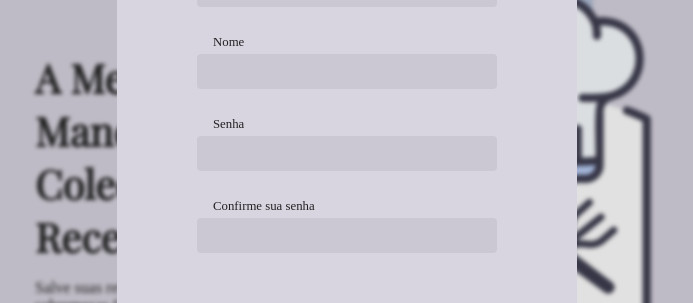
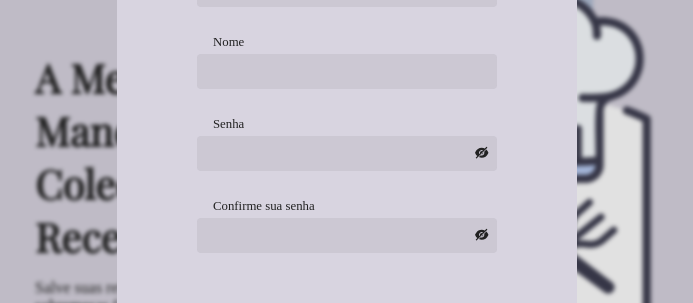
Before and after one commit to Rafael-Cesario/CookBook, a Next.js app in the folder frontend/: page / in a window 1280 px wide. Shown: the part 277-580 px from the top of the page, without its empty margins (293-986 px from the left). Built offline with nearby package versions, Linux system fonts and the light colour scheme.

Commit message:
[ Feat ] Show and hide password

```diff
--- a/frontend/package.json
+++ b/frontend/package.json
@@ -13,6 +13,7 @@
     "next": "14.2.2",
     "react": "^18",
     "react-dom": "^18",
+    "react-icons": "^5.2.0",
     "styled-components": "^6.1.8"
   },
   "devDependencies": {
--- a/frontend/src/features/authentication/components/field.tsx
+++ b/frontend/src/features/authentication/components/field.tsx
@@ -1,4 +1,8 @@
+"use client";
+
+import { useState } from "react";
 import { StyledField } from "./styles/field";
+import { AiFillEye, AiFillEyeInvisible } from "react-icons/ai";
 
 interface IField {
 	props: {
@@ -11,7 +15,9 @@ interface IField {
 }
 
 export const Field = ({ props: { field, label, type, onChange, error } }: IField) => {
+	const [showPassword, setShowPassword] = useState(false);
 	const errorClass = error ? "input-error" : "";
+	const passwordType = showPassword ? "text" : "password";
 
 	return (
 		<StyledField>
@@ -19,7 +25,22 @@ export const Field = ({ props: { field, label, type, onChange, error } }: IField
 				{label}
 			</label>
 
-			<input onChange={(e) => onChange(e.target.value)} type={type} id={field} className={`${errorClass}`} />
+			<div className={`input-area ${errorClass}`}>
+				<input
+					onChange={(e) => onChange(e.target.value)}
+					type={type === "password" ? passwordType : "text"}
+					id={field}
+				/>
+
+				{type === "password" && showPassword && (
+					<AiFillEye onClick={() => setShowPassword(!showPassword)} className="icon" title="Esconder" />
+				)}
+
+				{type === "password" &&
+					(showPassword || (
+						<AiFillEyeInvisible onClick={() => setShowPassword(!showPassword)} className="icon" title="Mostrar senha" />
+					))}
+			</div>
 
 			<span className="error">{error}</span>
 		</StyledField>
--- a/frontend/src/features/authentication/components/styles/field.tsx
+++ b/frontend/src/features/authentication/components/styles/field.tsx
@@ -19,18 +19,33 @@ export const StyledField = styled.div`
 		color: ${theme.error};
 	}
 
+	.input-area {
+		display: flex;
+		background-color: #11111110;
+		border-radius: ${theme.borderRadius};
+
 		.input-error {
 			border: 2px solid ${theme.error};
 		}
 
+		.icon {
+			cursor: pointer;
+			height: 100%;
+			align-self: center;
+			margin: 8px;
+			width: 20px;
+		}
+
 		input {
-		background-color: #11111110;
+			border-radius: ${theme.borderRadius};
+			background-color: transparent;
+			width: 100%;
 			border: 2px solid transparent;
 			padding: 8px 1rem;
-		border-radius: ${theme.borderRadius};
 
 			&:focus {
 				outline: 2px solid ${theme.primary + "50"};
 			}
 		}
+	}
 `;
```
Also changed, not shown: 1 other file (tests, documents, lock files or other folders). Lines whose indentation alone changed are shown as unchanged.
